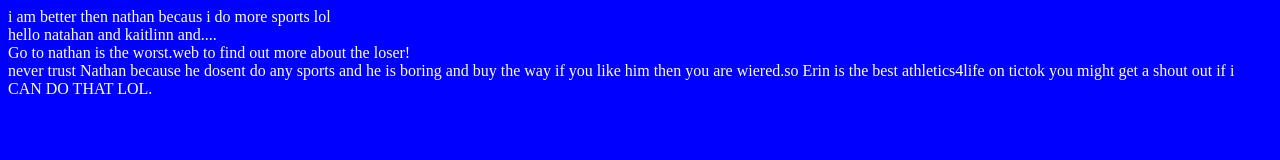
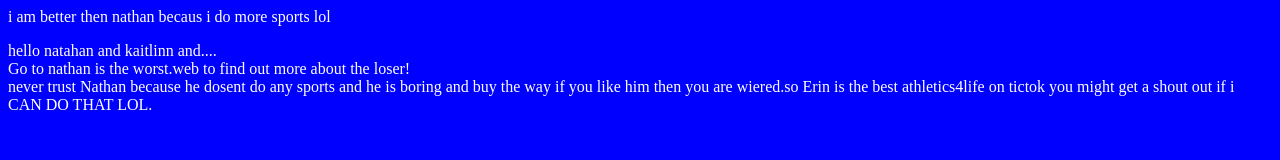
Before and after one commit to Erin2099/webpage, a plain HTML site: page index.html in a window 1280 px wide. Drawn offline with Linux system fonts and the light colour scheme.

Commit message:
Update index.html

```diff
--- a/index.html
+++ b/index.html
@@ -6,10 +6,10 @@ ED my first webpage
 </head>
 <body bgcolor="blue" text="white">
 i am better then nathan becaus i do more sports lol <br/>
-hello natahan and kaitlinn and....<br/>
+<p> hello natahan and kaitlinn and....<br/>
   Go to nathan is the worst.web to find out more about the loser! <br/>
   never trust Nathan because he dosent do any sports and he is boring and buy the way if you like him then you are wiered.so Erin is the best athletics4life on tictok you might get a shout out if i CAN DO THAT LOL.
-
+  </p>
 <br />
 </body>
 </html>
```
